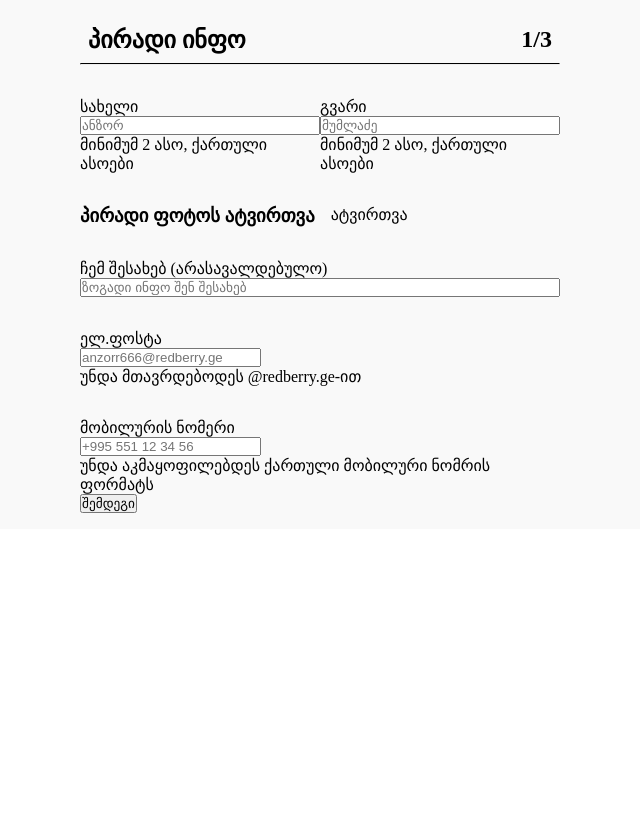
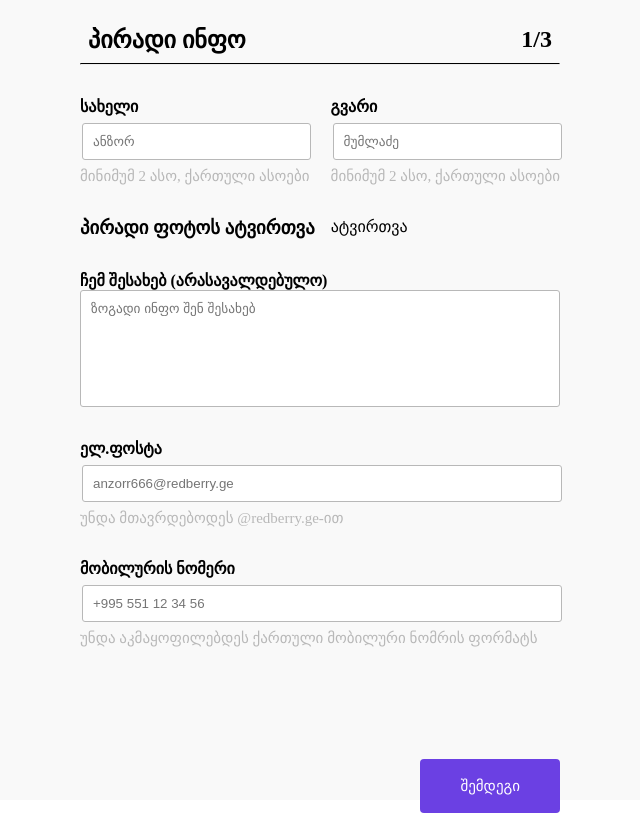
Before and after one commit to nikaKh12/resume-builder, a React (Create React App) app: page /private-info in a window 1280 px wide. Shown: the whole page, without its empty margins (0-640 px from the left). Built offline with nearby package versions, Linux system fonts and the light colour scheme.

Commit message:
Initial private info styles

```diff
--- a/src/App.css
+++ b/src/App.css
@@ -53,6 +53,11 @@ header {
   max-width: 50%;
   background-color: #f9f9f9;
   padding: 1em 5em;
+  height: 100vh;
+}
+.private-info-form input {
+  border: 1px solid #b8b8b8;
+  border-radius: 3px;
 }
 
 .private-info-form-header {
@@ -68,6 +73,8 @@ header {
 }
 .form-names-container input {
   width: 100%;
+  margin: 7px 2px;
+  padding: 10px;
 }
 .private-picture {
   display: flex;
@@ -79,9 +86,43 @@ header {
   flex-direction: column;
   margin-top: 2em;
 }
+.about-me input {
+  padding: 10px 0 90px 10px;
+}
 .email {
   margin-top: 2em;
+}
+.email input {
+  margin: 7px 2px;
+  padding: 10px;
+  width: 100%;
 }
 .phone {
   margin-top: 2em;
 }
+.phone input {
+  margin: 7px 2px;
+  padding: 10px;
+  width: 100%;
+}
+.btn-container {
+  display: flex;
+  justify-content: flex-end;
+  margin-top: 7em;
+}
+.btn-container button {
+  background-color: #6b40e3;
+  border: none;
+  color: #ffffff;
+  padding: 18px 40px;
+  border-radius: 4px;
+  font-size: 15px;
+  cursor: pointer;
+}
+.top-label {
+  font-weight: 700;
+}
+.bottom-label {
+  color: #b8b8b8;
+  font-size: 15px;
+}
```
